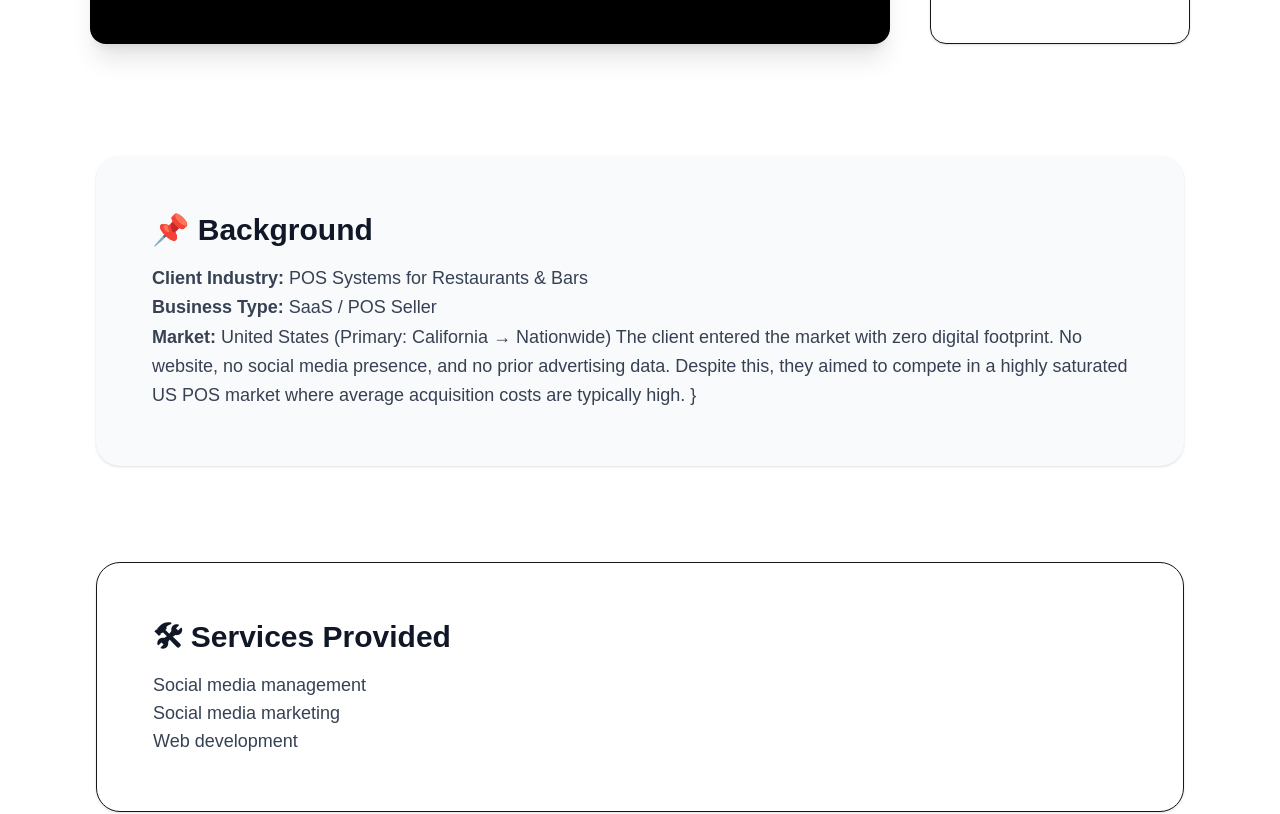
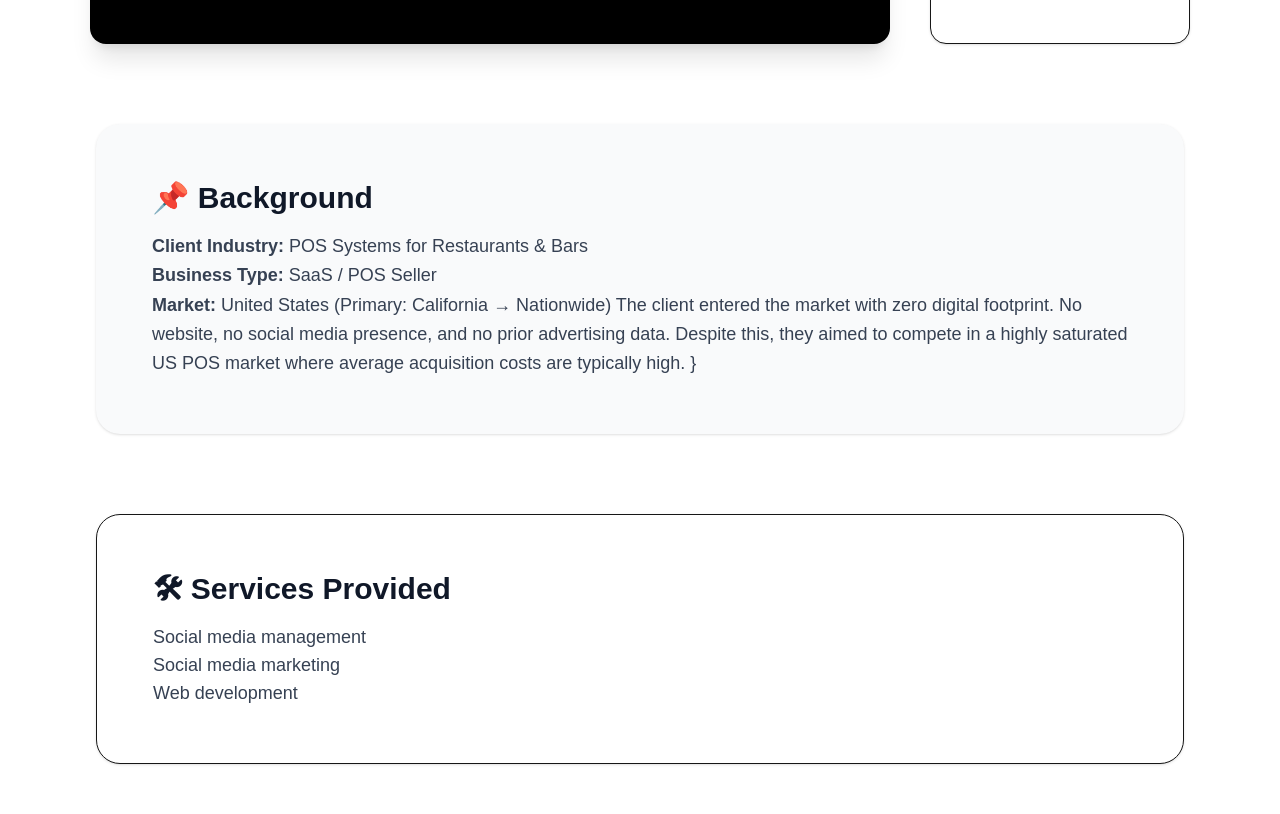
Before and after one commit to smabdullah958/humexaadnestPortfolio, a Next.js app: page /CaseStudy/POS in a window 1280 px wide. Shown: the part 1060-1874 px from the top of the page. Built offline with nearby package versions, Linux system fonts and the light colour scheme.

Commit message:
remove some margin

```diff
--- a/app/CaseStudy/[slug]/page.jsx
+++ b/app/CaseStudy/[slug]/page.jsx
@@ -70,7 +70,7 @@ const Page = ({ params }) => {
      </div>
 
 {/* DETAILS SECTION */}
-<div className="max-w-6xl mx-auto px-5 md:px-8 mt-28 space-y-24">
+<div className="max-w-6xl mx-auto px-5 md:px-8 mt-20 space-y-16 sm:space-y-20">
 
   {/* Background */}
   <section className="bg-gray-50 rounded-3xl p-8 md:p-14 shadow-sm">
```
